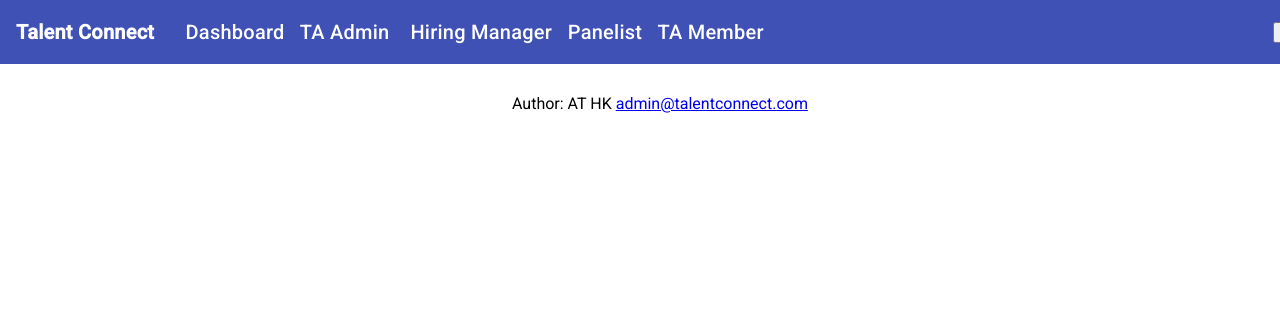
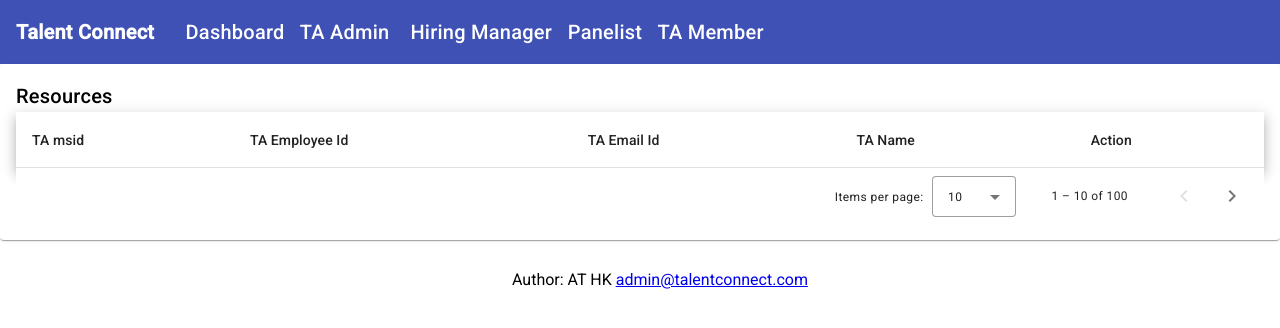
Before and after one commit to lakshya14/Talent-Connect, an Angular app: page /admin/resource in a window 1280 px wide. Before the commit this address led to /. Shown: the top 328 px of the page. Built offline with nearby package versions, Linux system fonts and the light colour scheme.

Commit message:
added resource screen

```diff
--- a/src/app/app-routing.module.ts
+++ b/src/app/app-routing.module.ts
@@ -6,13 +6,15 @@ import { TaAdminHomeComponent } from './ta-admin/ta-admin-home/ta-admin-home.com
 import {   TaMemberHomeComponent} from './ta-member/ta-member-home/ta-member-home.component';
 import { PanelistHomeComponent } from './panelist/panelist-home/panelist-home.component';
 import { DashboardComponent } from './dashboard/dashboard.component';
+import { ResourceComponent } from './ta-admin/resource/resource.component';
 const routes: Routes = [
   { path: 'home', component: DashboardComponent },
   { path: '', redirectTo: '/home', pathMatch: 'full' },
   { path: 'hm', component: HmHomepageComponent },
-  { path: 'admin', component:  TaAdminHomeComponent },
+  { path: 'admin', component:  TaAdminHomeComponent},
   { path: 'member', component: TaMemberHomeComponent },
-  { path: 'panel', component: PanelistHomeComponent }
+  { path: 'panel', component: PanelistHomeComponent },
+  { path: 'admin/resource', component: ResourceComponent }
 ];
 
 @NgModule({
--- a/src/app/app.module.ts
+++ b/src/app/app.module.ts
@@ -11,7 +11,7 @@ import {
 
 
 import {MatToolbarModule} from '@angular/material/toolbar';
-
+import {MatButtonModule} from '@angular/material/button';
 import {MatMenuModule} from '@angular/material/menu';
 import {MatIconModule} from '@angular/material/icon';
 import { AppRoutingModule } from './app-routing.module';
@@ -30,7 +30,7 @@ import { PanelistModule } from './panelist/panelist.module';
   imports: [
     BrowserModule,
     BrowserAnimationsModule,
-    MatCardModule,
+    MatCardModule,MatButtonModule,
     MatToolbarModule,MatMenuModule,MatIconModule, AppRoutingModule, TAAdminModule, PanelistModule,
     HiringManagerModule,TAMemberModule
 
--- /dev/null
+++ b/src/app/ta-admin/resource/resource.component.html
@@ -0,0 +1,46 @@
+<mat-card>
+
+    <mat-card-header>
+        <mat-card-title>Resources</mat-card-title>
+    </mat-card-header>
+
+    <mat-card-content>
+        <table mat-table class="mat-elevation-z8">
+
+            <ng-container matColumnDef="tamsid">
+                <th mat-header-cell *matHeaderCellDef>TA msid </th>
+                <td mat-cell *matCellDef="let element"> {{element.tamsid}} </td>
+            </ng-container>
+
+            <ng-container matColumnDef="taemployeeid">
+                <th mat-header-cell *matHeaderCellDef>TA Employee Id</th>
+                <td mat-cell *matCellDef="let element"> {{element.taemployeeid}} </td>
+            </ng-container>
+
+            <ng-container matColumnDef="taemailid">
+                <th mat-header-cell *matHeaderCellDef> TA Email Id </th>
+                <td mat-cell *matCellDef="let element"> {{element.taemailid}} </td>
+            </ng-container>
+
+            <ng-container matColumnDef="taname">
+                <th mat-header-cell *matHeaderCellDef> TA Name </th>
+                <td mat-cell *matCellDef="let element"> {{element.taname}} </td>
+            </ng-container>
+
+            <ng-container matColumnDef="action">
+                <th mat-header-cell *matHeaderCellDef>Action </th>
+                <td mat-cell *matCellDef="let element"> {{element.action}} </td>
+            </ng-container>
+
+
+            <tr mat-header-row *matHeaderRowDef="displayedColumns"></tr>
+            <tr mat-row *matRowDef="let row; columns: displayedColumns;"></tr>
+        </table>
+
+
+        <mat-paginator [length]="100" [pageSize]="10" [pageSizeOptions]="[5, 10, 25, 100]" aria-label="Select page">
+        </mat-paginator>
+
+    </mat-card-content>
+
+</mat-card>
--- /dev/null
+++ b/src/app/ta-admin/resource/resource.component.ts
@@ -0,0 +1,20 @@
+import { Component } from '@angular/core';
+
+export interface Requisition {
+  tamsid: string;
+  taemployeeid: number;
+  taemailid: string;
+  taname: string;
+  action: string;
+}
+
+@Component({
+  selector: 'app-resource',
+  templateUrl: './resource.component.html',
+  styleUrls: ['./resource.component.css']
+})
+export class ResourceComponent {
+  displayedColumns: string[] = ['tamsid', 'taemployeeid', 'taemailid', 'taname', 'action'];
+
+
+}
--- a/src/app/ta-admin/ta-admin-home/ta-admin-home.component.css
+++ b/src/app/ta-admin/ta-admin-home/ta-admin-home.component.css
@@ -1,3 +1,21 @@
 table {
-    width: 50%;
+  width: 50%;
   }
+.example-card {
+  font-size: 14px;
+  max-width: 300px;
+  cursor: pointer;
+}
+a {
+  text-decoration: none;
+  color: white;
+  background-color:#ff6600;
+  font-size: 16px;
+  cursor: pointer;
+  margin-right: 4px;
+  padding: 5px;
+  border-radius: 8px;
+}
+a:hover, a:active{
+  color: #222020;
+}
--- a/src/app/ta-admin/ta-admin-home/ta-admin-home.component.html
+++ b/src/app/ta-admin/ta-admin-home/ta-admin-home.component.html
@@ -1,6 +1,9 @@
 <mat-toolbar>
   <span>Requisitions</span>
+
 </mat-toolbar>
+
+<a style="float:right" routerLink="resource">Resource</a>&nbsp;&nbsp;
 
 <table mat-table class="mat-elevation-z8">
 
@@ -62,8 +65,5 @@
 </table>
 
 
-  <mat-paginator [length]="100"
-  [pageSize]="10"
-  [pageSizeOptions]="[5, 10, 25, 100]"
-  aria-label="Select page">
+<mat-paginator [length]="100" [pageSize]="10" [pageSizeOptions]="[5, 10, 25, 100]" aria-label="Select page">
 </mat-paginator>
--- a/src/app/ta-admin/ta-admin-home/ta-admin-home.component.ts
+++ b/src/app/ta-admin/ta-admin-home/ta-admin-home.component.ts
@@ -1,4 +1,6 @@
 import { Component } from '@angular/core';
+import { Routes, RouterModule, Router } from '@angular/router';
+
 
 export interface Requisition {
   reqno: number;
@@ -19,5 +21,11 @@ export interface Requisition {
   styleUrls: ['./ta-admin-home.component.css']
 })
 export class TaAdminHomeComponent {
-  displayedColumns: string[] = ['reqno', 'grade', 'hmemployeeid', 'hmemailid','jdurl','assignment','glcode','location','title','resource'];
+
+  constructor(private router: Router) {
+  }
+  navigate(url: string) {
+    this.router.navigate([url]);
+  }
+  displayedColumns: string[] = ['reqno', 'grade', 'hmemployeeid', 'hmemailid', 'jdurl', 'assignment', 'glcode', 'location', 'title', 'resource'];
 }
--- a/src/app/ta-admin/ta-admin.module.ts
+++ b/src/app/ta-admin/ta-admin.module.ts
@@ -1,17 +1,21 @@
 import { NgModule } from '@angular/core';
 import { CommonModule } from '@angular/common';
 import { TaAdminHomeComponent } from './ta-admin-home/ta-admin-home.component';
-import {MatToolbarModule} from '@angular/material/toolbar';
-import {MatPaginatorModule} from '@angular/material/paginator';
-import { MatTableModule } from '@angular/material/table'
-
+import { MatToolbarModule } from '@angular/material/toolbar';
+import { MatPaginatorModule } from '@angular/material/paginator';
+import { MatTableModule } from '@angular/material/table';
+import { ResourceComponent } from './resource/resource.component'
+import { MatCardModule } from '@angular/material/card';
+import { RouterModule, Router } from '@angular/router';
+import { MatButtonModule } from '@angular/material/button';
 
 @NgModule({
   declarations: [
-    TaAdminHomeComponent
+    TaAdminHomeComponent,
+    ResourceComponent
   ],
   imports: [
-    CommonModule,MatToolbarModule,MatPaginatorModule,MatTableModule
+    CommonModule, MatToolbarModule, MatPaginatorModule, MatTableModule, MatCardModule, RouterModule, MatButtonModule
   ]
 })
 export class TAAdminModule { }
```
Also changed, not shown: src/app/ta-admin/resource/resource.component.css (added), 1 other file (tests, documents, lock files or other folders). Lines whose indentation alone changed are shown as unchanged.
